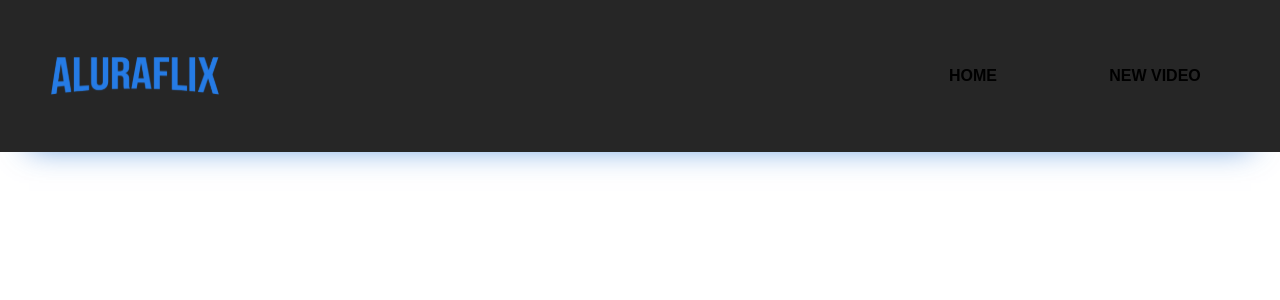
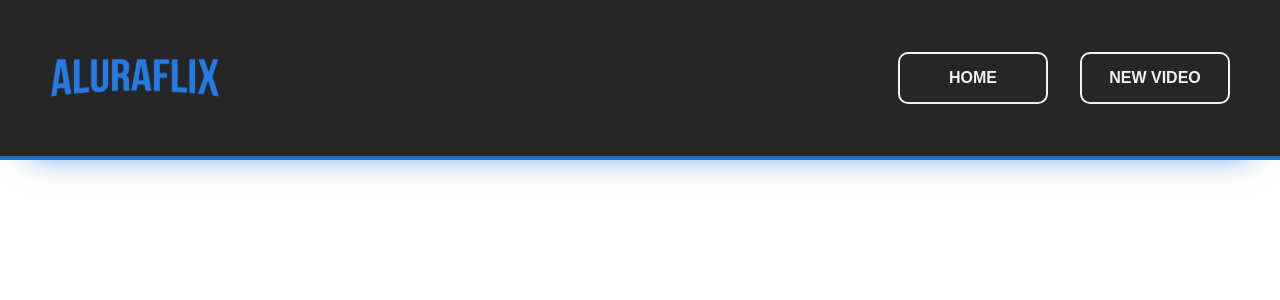
Before and after one commit to AbrahamOliden/aluraflix, a React (Vite) app: page / in a window 1280 px wide. Shown: the top 300 px of the page. Built offline with nearby package versions, Linux system fonts and the light colour scheme.

Commit message:
write variables for colors

```diff
--- a/src/index.css
+++ b/src/index.css
@@ -1,5 +1,7 @@
 :root {
   --dark-gray: #262626;
+  --white: #f2f2f2;
+  --blue: #2271D1;
 
   font-family: Inter, system-ui, Avenir, Helvetica, Arial, sans-serif;
   font-weight: 400;
```
